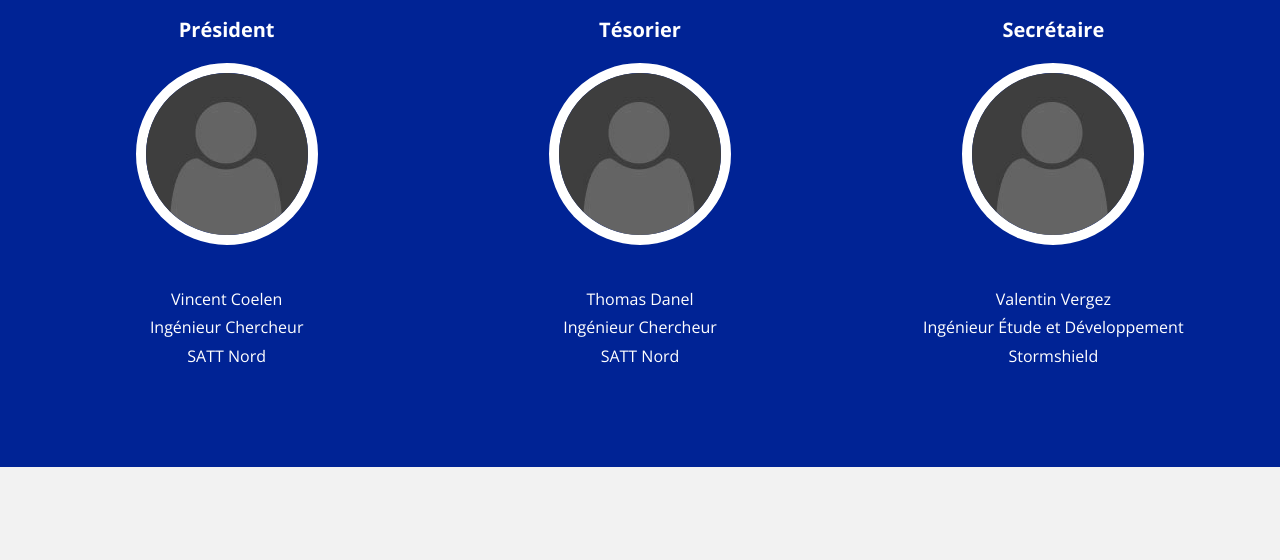
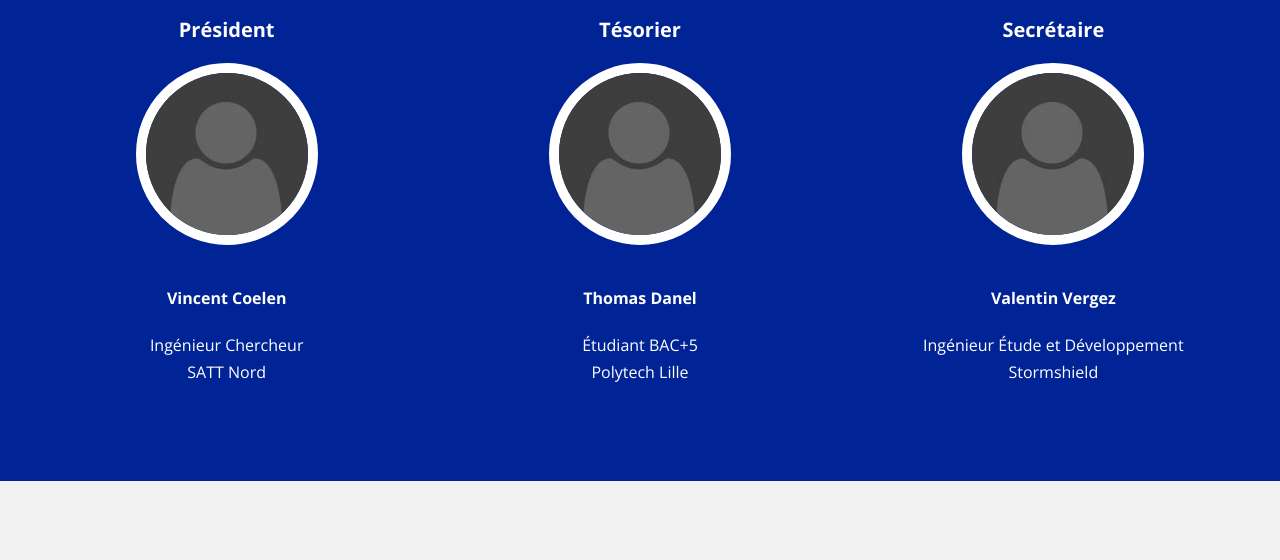
Before and after one commit to PyroTeam/PyroTeam.github.io, a plain HTML site: page index.html in a window 1280 px wide. Shown: the part 1309-1869 px from the top of the page. Drawn offline with nearby package versions, Linux system fonts and the light colour scheme.

Commit message:
Changement statut thomas

```diff
--- a/index.html
+++ b/index.html
@@ -100,7 +100,7 @@
 					<h3>Président</h3>
 					<a href="#" class="image"><img src="images/placeholder.png" alt=""></a>
 					<p>
-						Vincent Coelen<br ∕>
+						<h4>Vincent Coelen</h4>
 						Ingénieur Chercheur<br ∕>
 						SATT Nord
 					</p>
@@ -109,16 +109,16 @@
 					<h3>Tésorier</h3>
 					<a href="#" class="image"><img src="images/placeholder.png" alt=""></a>
 					<p>
-						Thomas Danel<br ∕>
-						Ingénieur Chercheur<br ∕>
-						SATT Nord
+						<h4>Thomas Danel</h4>
+						Étudiant BAC+5<br ∕>
+						Polytech Lille
 					</p>
 				</div>
 				<div class="4u">
 					<h3>Secrétaire</h3>
 					<a href="#" class="image"><img src="images/placeholder.png" alt=""></a>
 					<p>
-						Valentin Vergez<br ∕>
+						<h4>Valentin Vergez</h4>
 						Ingénieur Étude et Développement<br ∕>
 						Stormshield
 					</p>
```
